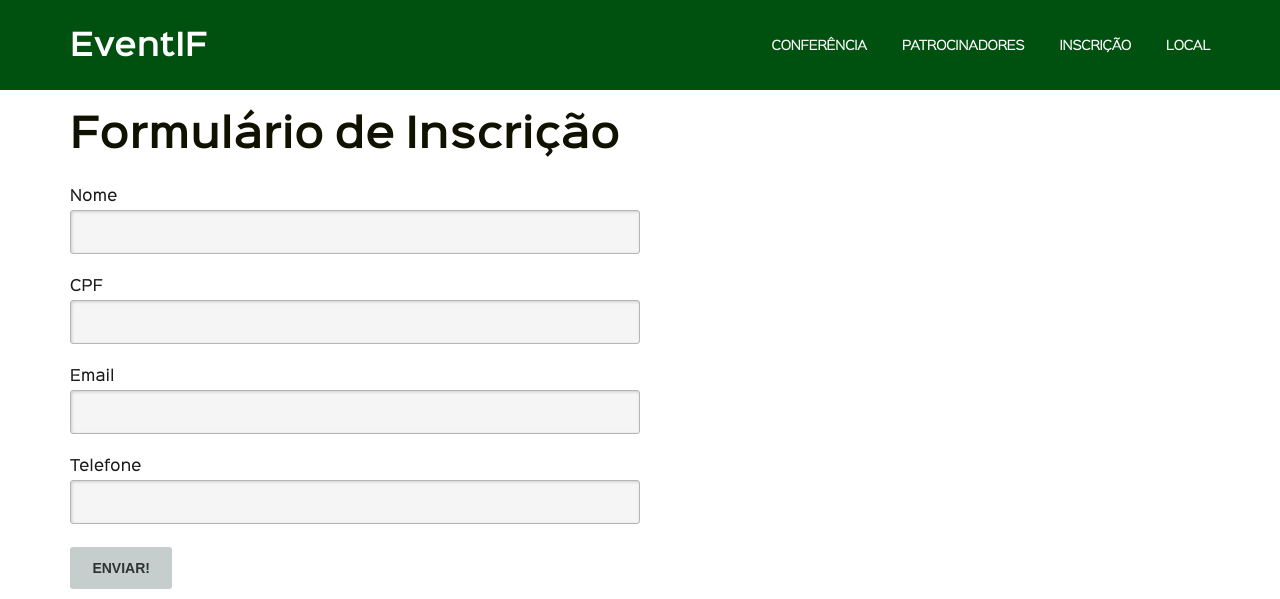
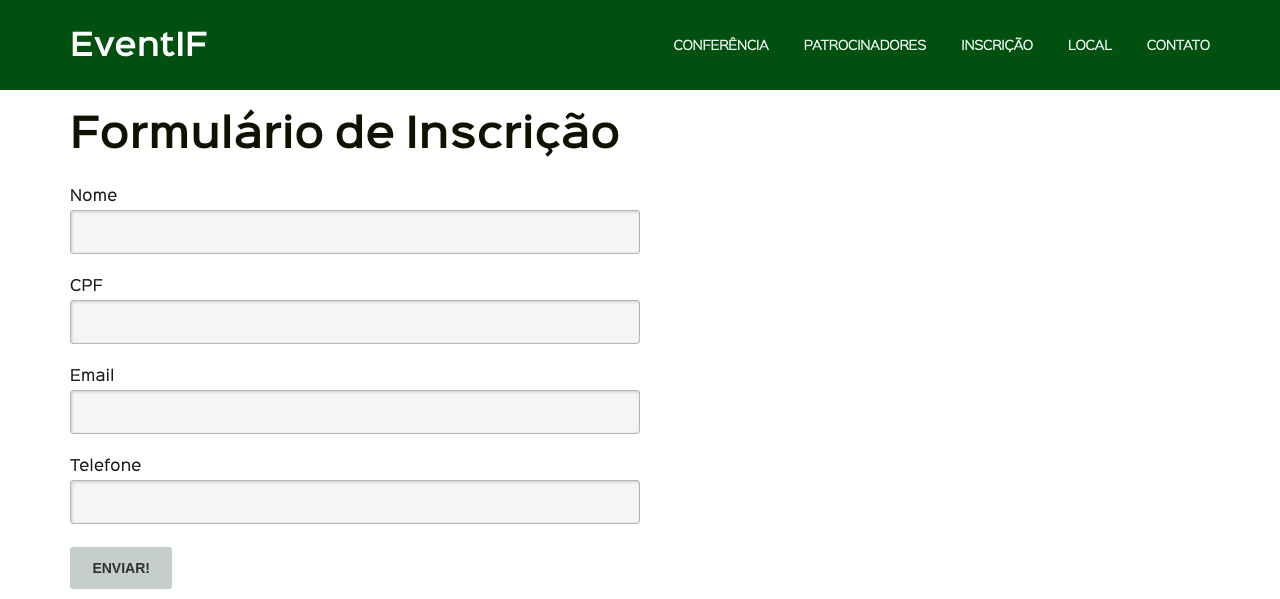
Before and after one commit to antonellacuello/evenif, a Django app: page /inscricao/ in a window 1280 px wide. Shown: the top 599 px of the page. Run offline with Django 4.2, Linux system fonts and the light colour scheme; parts of the project's set-up code (start-up, migrations or seed data) failed here and were passed over.

Commit message:
aba de  contato

```diff
--- a/core/templates/base.html
+++ b/core/templates/base.html
@@ -38,6 +38,7 @@
                     <li><a data-scroll href="/#sponsors">Patrocinadores</a></li>
                     <li><a data-scroll href="/#register">Inscrição</a></li>
                     <li><a data-scroll href="/#venue">Local</a></li>
+                    <li><a data-scroll href="/contact/">Contato</a></li>
                 </ul>
             </nav>
 
```
